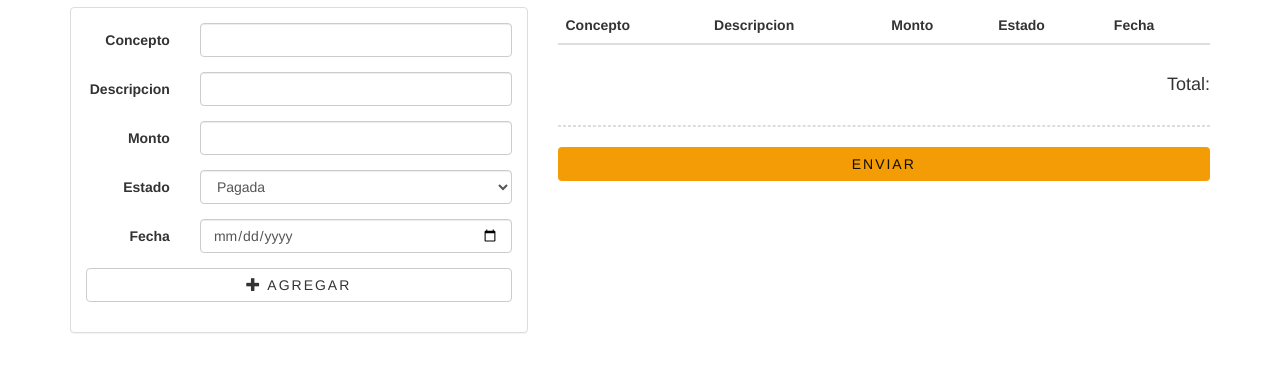
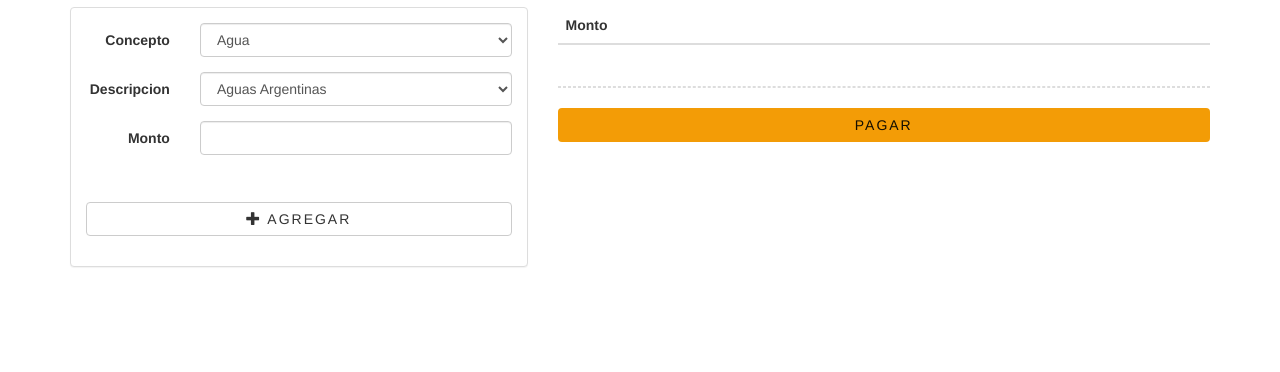
Before and after one commit to No-Country/c6-25, a website: page src/pago.html in a window 1280 px wide. Shown: the part 94-466 px from the top of the page. Drawn offline with nearby package versions, Linux system fonts and the light colour scheme.

Commit message:
Modifico pagos.html y agrego validacion en pago.js

```diff
--- a/src/pago.html
+++ b/src/pago.html
@@ -7,17 +7,12 @@
     <title>Pago de servicios</title>
     <link rel="shortcut icon" type="logo/png" href="/img/Logo.png" />
     <link rel="stylesheet" href="../styles/pago.css" />
+    <link href="//netdna.bootstrapcdn.com/bootstrap/3.1.0/css/bootstrap.min.css" rel="stylesheet" id="bootstrap-css" />
   </head>
 
   <body>
-    <link
-      href="//netdna.bootstrapcdn.com/bootstrap/3.1.0/css/bootstrap.min.css"
-      rel="stylesheet"
-      id="bootstrap-css"
-    />
     <script src="//netdna.bootstrapcdn.com/bootstrap/3.1.0/js/bootstrap.min.js"></script>
     <script src="//code.jquery.com/jquery-1.11.1.min.js"></script>
-
     <div class="container">
       <div class="logo">
         <img src="../img/Logo.png" alt="logo" />
@@ -34,12 +29,13 @@
                   >Concepto</label
                 >
                 <div class="col-sm-9">
-                  <input
-                    type="text"
-                    class="form-control"
-                    id="concept"
-                    name="concept"
-                  />
+                  <select class="form-control" id="concept" name="concept">
+                    <option>Agua</option>
+                    <option>Luz</option>
+                    <option>Telefonia</option>
+                    <option>Internet</option>
+                    <option>Suscripciones</option>
+                  </select>
                 </div>
               </div>
               <div class="form-group">
@@ -47,12 +43,23 @@
                   >Descripcion</label
                 >
                 <div class="col-sm-9">
-                  <input
-                    type="text"
-                    class="form-control"
-                    id="description"
-                    name="description"
-                  />
+                  <select class="form-control" id="description" name="description">
+                    <option>Aguas Argentinas</option>
+                    <option>Aguas de Cordoba</option>
+                    <option>Aguas de La Rioja</option>
+                    <option>Edenor</option>
+                    <option>Edesur</option>
+                    <option>Edelar</option>
+                    <option>Claro</option>
+                    <option>Personal</option>
+                    <option>Movistar</option>
+                    <option>Fibertel</option>
+                    <option>Flow</option>
+                    <option>Internet para todos</option>
+                    <option>Netflix</option>
+                    <option>HBO MAX</option>
+                    <option>Disney +</option>
+                  </select>
                 </div>
               </div>
               <div class="form-group">
@@ -67,26 +74,11 @@
                 </div>
               </div>
               <div class="form-group">
-                <label for="status" class="col-sm-3 control-label"
-                  >Estado</label
-                >
                 <div class="col-sm-9">
-                  <select class="form-control" id="status" name="status">
-                    <option>Pagada</option>
-                    <option>No pagado</option>
-                    <!--agregar mas opciones-->
-                  </select>
                 </div>
               </div>
               <div class="form-group">
-                <label for="date" class="col-sm-3 control-label">Fecha</label>
                 <div class="col-sm-9">
-                  <input
-                    type="date"
-                    class="form-control"
-                    id="date"
-                    name="date"
-                  />
                 </div>
               </div>
               <div class="form-group">
@@ -111,30 +103,24 @@
                 <table class="table preview-table">
                   <thead>
                     <tr>
-                      <th>Concepto</th>
-                      <th>Descripcion</th>
                       <th>Monto</th>
-                      <th>Estado</th>
-                      <th>Fecha</th>
                     </tr>
                   </thead>
                   <tbody></tbody>
-                  <!-- Agregar -->
                 </table>
               </div>
             </div>
           </div>
           <div class="row text-right">
             <div class="col-xs-12">
-              <h4>
-                Total: <strong><span class="preview-total"></span></strong>
-              </h4>
             </div>
           </div>
           <div class="row">
             <div class="col-xs-12">
               <hr style="border: 1px dashed #dddddd" />
-              <button type="button" class="btn">Enviar</button>
+              <a onclick="pagarServicios()" href="#" class="btn">
+                Pagar
+              </a>
               <!--Incorporar Onclick Js-->
             </div>
           </div>
--- a/src/pago.js
+++ b/src/pago.js
@@ -19,9 +19,6 @@ $(function(){
         form_data["concepto"] = $('.payment-form input[name="concept"]').val();
         form_data["descripcion"] = $('.payment-form input[name="description"]').val();
         form_data["monto"] = parseFloat($('.payment-form input[name="amount"]').val()).toFixed(2);
-        form_data["estado"] = $('.payment-form #status option:selected').text();
-        form_data["fecha"] = $('.payment-form input[name="date"]').val();
-        form_data["remove-row"] = '<span class="glyphicon glyphicon-remove"></span>';
         let row = $('<tr></tr>');
         $.each(form_data, function( type, value ) {
             $('<td class="input-'+type+'"></td>').html(value).appendTo(row);
@@ -31,3 +28,38 @@ $(function(){
 
     });
 });
+
+
+$(document).ready(function() {
+
+});
+
+async function pagarServicios(){
+
+    let datos = {};
+
+    datos.amount = document.getElementById('amount').value;
+    datos.from = document.getElementById('My Wallet').value;
+    datos.to = document.getElementById('concept').value;
+
+    const request = await fetch('/api/clientes/{id}/newDeposit', {
+        method: 'POST',
+        headers: {
+        'Accept': 'application/json',
+        'Content-Type': 'application/json',
+        'Authorization': localStorage.getItem("token")
+        },
+        body: JSON.stringify(datos)
+      });
+    const respuesta = await request.json();
+
+    if(respuesta == errors[0]){
+        Swal.fire({
+        icon: 'error',
+        text: 'Se realizo el pago correctamente'
+})
+    } else {
+        localStorage.setItem("token", respuesta.token);
+        window.location.href = 'index.html';
+    }
+}
```
Also changed, not shown: src/ingresos.js (+31 -0 lines), src/login.html (+1 -2 lines), src/login.js (+5 -3 lines).
